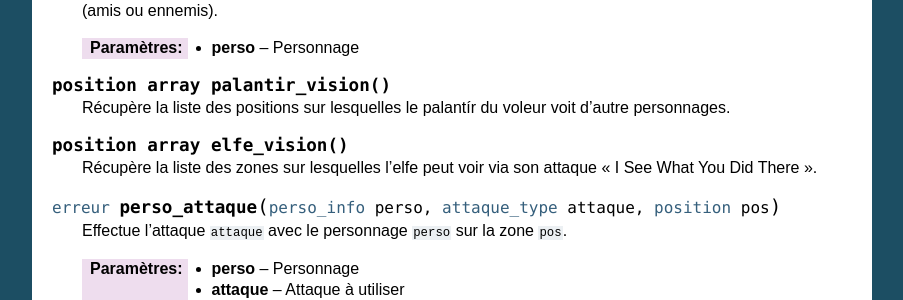
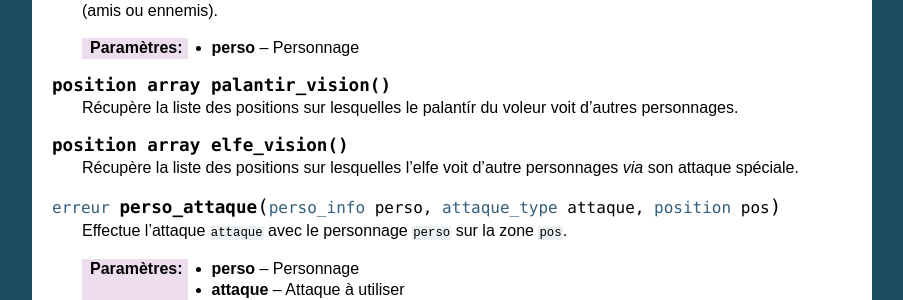
Before and after one commit to prologin/prologin2012, a Sphinx documentation site: the page built from doc/api.rst, in a window 1280 px wide and 900 px high, scrolled down 4146 px. Shown: the part 161-461 px from the top of the window, without its empty margins (198-1101 px from the left). Built offline with Sphinx 7.4.7, drawn with Linux system fonts in a browser that asks for light colours.

Commit message:
update doc

```diff
--- a/doc/api.rst
+++ b/doc/api.rst
@@ -554,7 +554,7 @@ Fonctions
 
 .. c:function:: position array palantir_vision()
 
-    Récupère la liste des positions sur lesquelles le palantír du voleur voit d'autre personnages.
+    Récupère la liste des positions sur lesquelles le palantír du voleur voit d'autres personnages.
 
 
 
@@ -565,7 +565,7 @@ Fonctions
 
 .. c:function:: position array elfe_vision()
 
-    Récupère la liste des zones sur lesquelles l'elfe peut voir via son attaque "I See What You Did There".
+    Récupère la liste des positions sur lesquelles l'elfe voit d'autre personnages *via* son attaque spéciale.
 
 
 
--- a/doc/news.rst
+++ b/doc/news.rst
@@ -2,5 +2,6 @@
 News
 ====
 
+- 18h03 Précisions documentation ``elfe_vision`` et ``palantir_vision``
 - 17h59 ``No module named prologin`` -> faq
 - 17h37 documentation API mise-à-jour (distance)
--- a/prolo2012.yml
+++ b/prolo2012.yml
@@ -250,8 +250,8 @@ function:
   -
     fct_name: elfe_vision
     fct_summary:
-      Récupère la liste des zones sur lesquelles l'elfe peut voir via son
-      attaque "I See What You Did There".
+      Récupère la liste des positions sur lesquelles l'elfe voit
+      d'autres personnages *via* son attaque spéciale.
     fct_ret_type: position array
     fct_arg: []
   -
```
